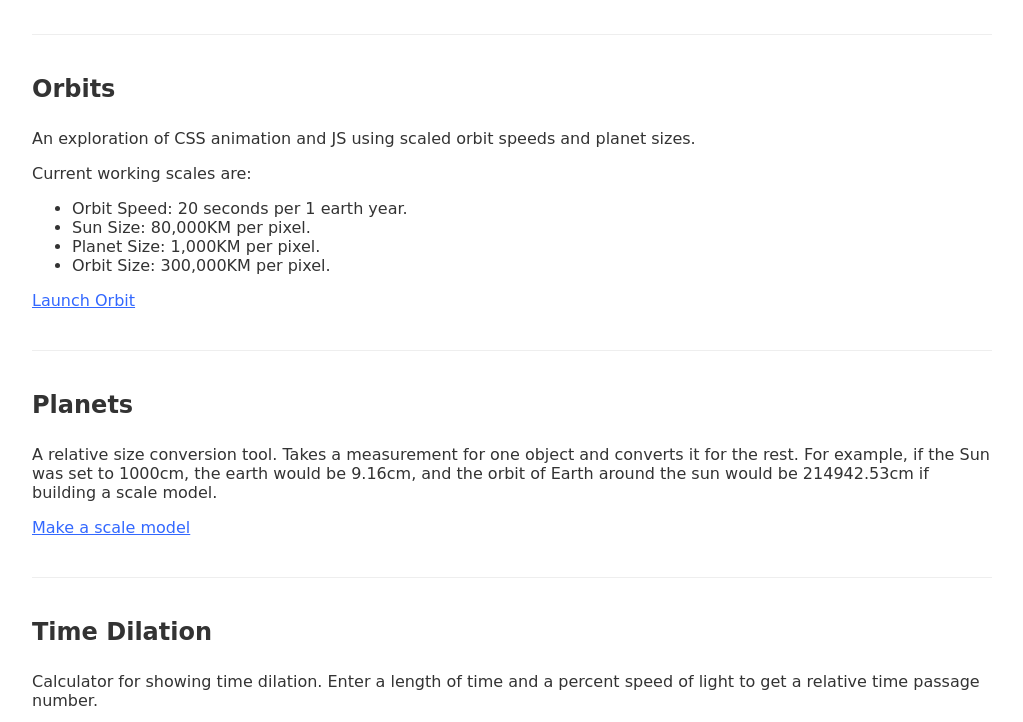
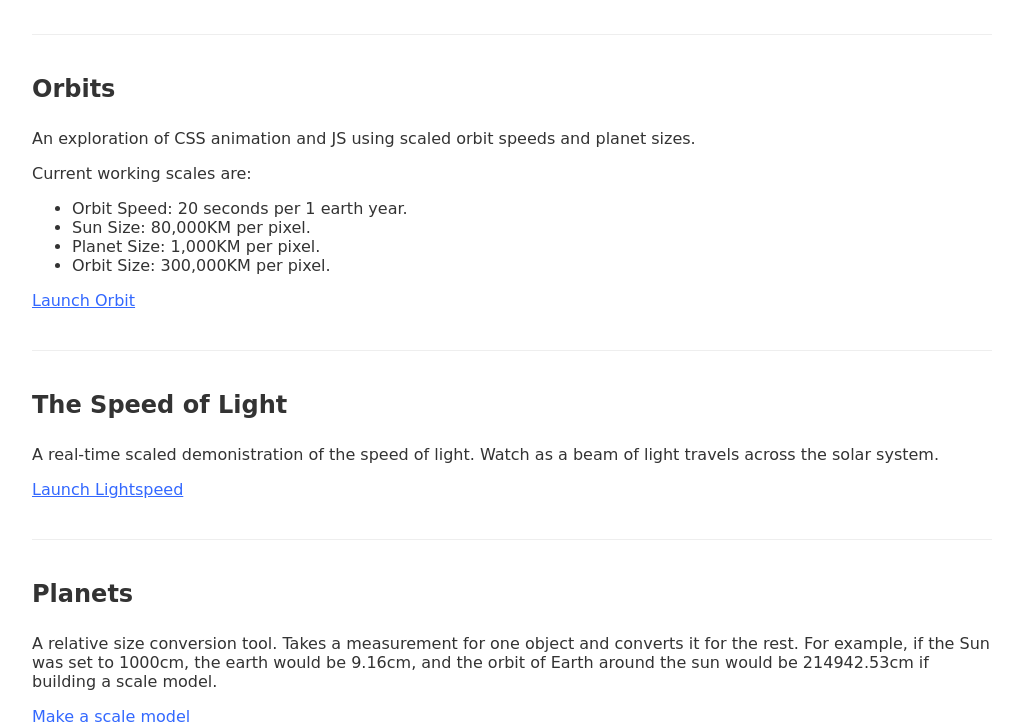
Before and after one commit to cngodles/cngodles.github.io, a plain HTML site: page index.html in a window 1280 px wide. Shown: the part 494-1216 px from the top of the page, without its empty margins (128-1151 px from the left). Drawn offline with nearby package versions, Linux system fonts and the light colour scheme; a web font is replaced by a local one.

Commit message:
Add Lightspeed

```diff
--- a/index.html
+++ b/index.html
@@ -57,6 +57,11 @@
           </ul>
           <a href="orbits/index.html">Launch Orbit</a>
         </div>
+				<div class="shareable">
+          <h3>The Speed of Light</h3>
+          <p>A real-time scaled demonistration of the speed of light. Watch as a beam of light travels across the solar system.</p>
+          <a href="lightspeed/">Launch Lightspeed</a>
+        </div>
         <div class="shareable">
           <h3>Planets</h3>
           <p>A relative size conversion tool. Takes a measurement for one object and converts it for
```
